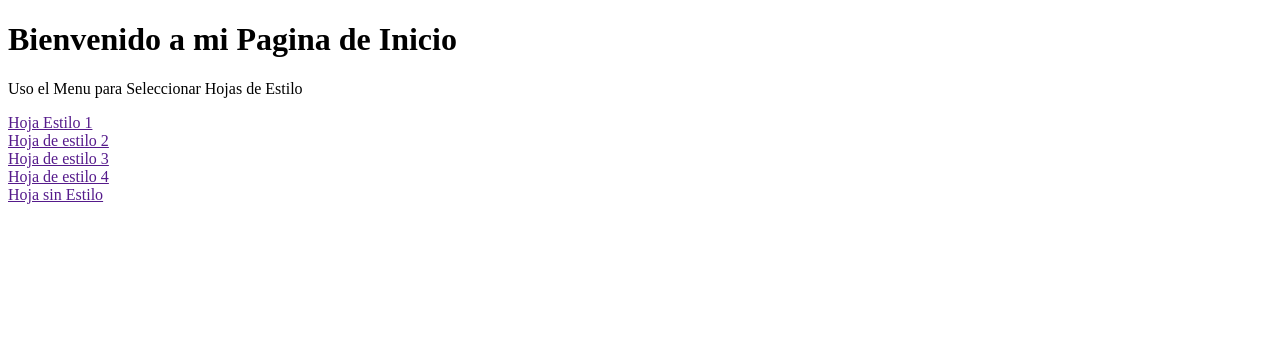
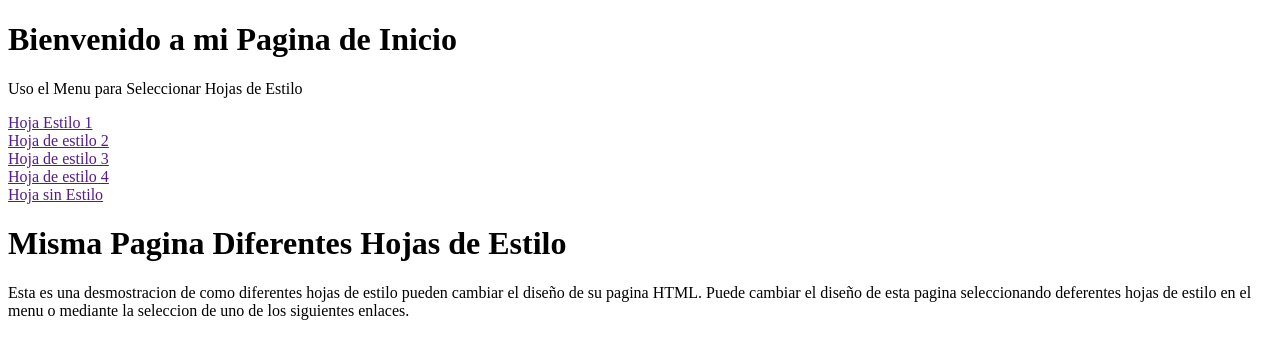
Before and after one commit to DavidReyes0014/Desarollo-Web-10mo, a plain HTML site: page Proyecto Hojas de Estilos/index.html in a window 1280 px wide. Drawn offline with Linux system fonts and the light colour scheme.

Commit message:
update center

```diff
--- a/Proyecto Hojas de Estilos/index.html
+++ b/Proyecto Hojas de Estilos/index.html
@@ -34,9 +34,13 @@
             <div class ="menuoption">
                 <a href="">Hoja sin Estilo</a>
             </div>
-
         </div>
-
+        <div id="center">
+            <h1>Misma Pagina Diferentes Hojas de Estilo</h1>
+            <p>
+                Esta es una desmostracion de como diferentes hojas de estilo pueden cambiar el diseño de su pagina HTML. Puede cambiar el diseño de esta pagina seleccionando deferentes hojas de estilo en el menu o mediante la seleccion de uno de los siguientes enlaces.
+            </p>
+        </div>
     </div>
 </body>
 </html>
```
